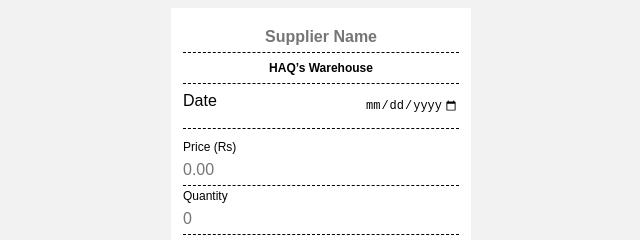
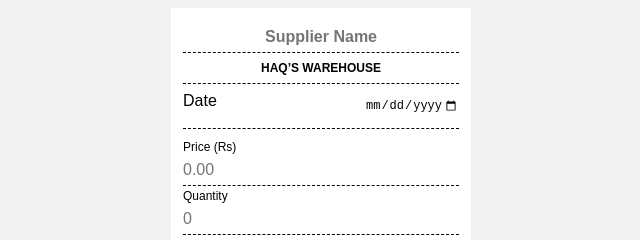
Before and after one commit to Bilal-hussai/bottles-bill-slip, a plain HTML site: page index.html in a window 1280 px wide. Shown: the top 240 px of the page, 319-959 px from the left. Drawn offline with Linux system fonts and the light colour scheme.

```diff
--- a/index.html
+++ b/index.html
@@ -93,7 +93,7 @@
 
   <!-- default note -->
   <div class="center small"<br>
-    <strong>HAQ’s Warehouse</strong>
+    <strong>HAQ’S WAREHOUSE</strong>
   </div>
 
   <div class="line"></div>
```
